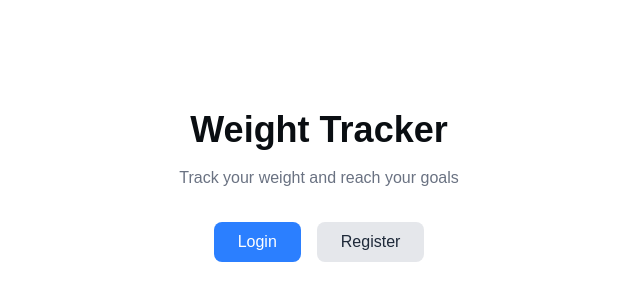
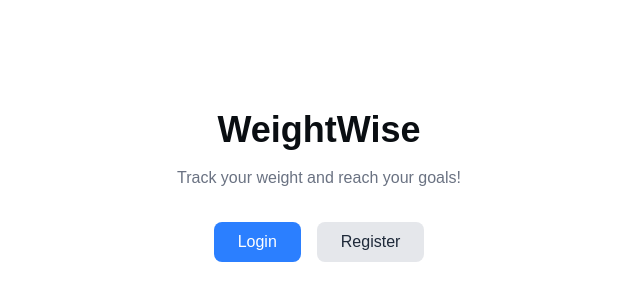
Before and after one commit to jack-jones-dev/weightwise, a Next.js app: page / in a window 1280 px wide. Shown: the part 214-514 px from the top of the page, without its empty margins (321-961 px from the left). Built offline with nearby package versions, Linux system fonts and the light colour scheme.

Commit message:
fix: update title and description in Home component for consistency

```diff
--- a/app/page.tsx
+++ b/app/page.tsx
@@ -3,8 +3,8 @@ import Link from 'next/link';
 export default function Home() {
   return (
     <main className="flex min-h-screen flex-col items-center justify-center p-24">
-      <h1 className="text-4xl font-bold mb-4">Weight Tracker</h1>
-      <p className="text-gray-500 mb-8">Track your weight and reach your goals</p>
+      <h1 className="text-4xl font-bold mb-4">WeightWise</h1>
+      <p className="text-gray-500 mb-8">Track your weight and reach your goals!</p>
       <div className="flex gap-4">
         <Link
           href="/login"
```
